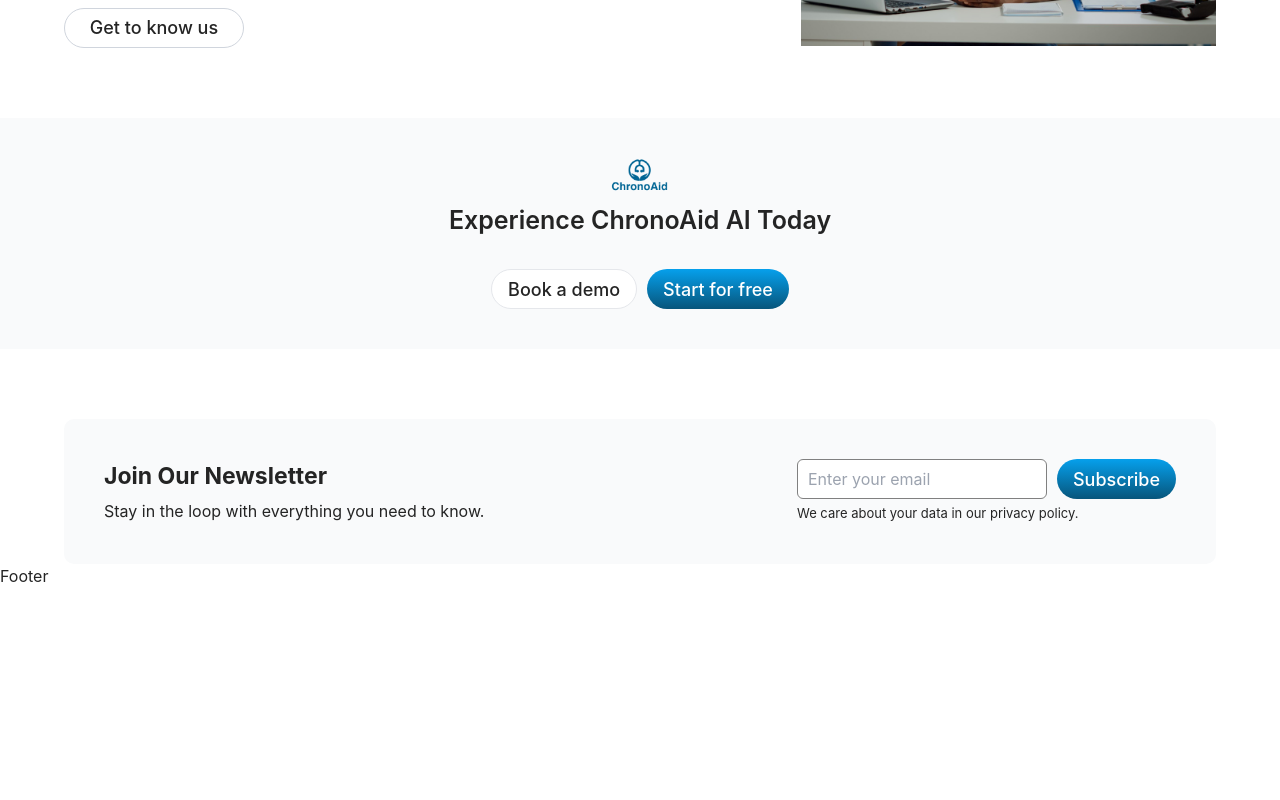
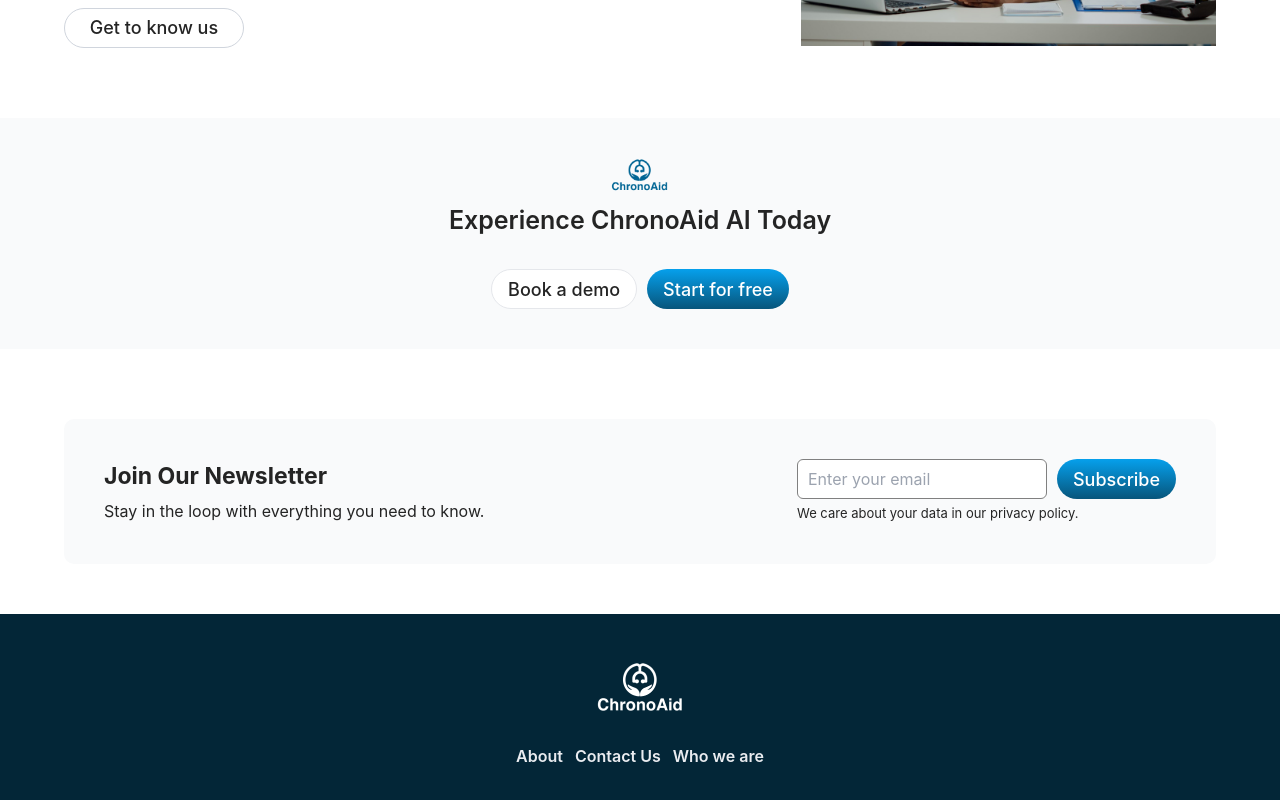
Before and after one commit to Okwoli-Godwin/chronoaid-website, a React (Vite) app in the folder client/: page / in a window 1280 px wide. Shown: the part 2164-2964 px from the top of the page. Before the commit the page ends 2752 px from the top, so only its background shows below. Built offline with nearby package versions, Linux system fonts and the light colour scheme.

Commit message:
feat: started footer

```diff
--- a/client/src/components/Static/Footer.tsx
+++ b/client/src/components/Static/Footer.tsx
@@ -1,8 +1,18 @@
-
+import logo from "../../assets/logo-white.png"
 
 const Footer = () => {
   return (
-    <div>Footer</div>
+    <section className="h-[250px] bg-[#032637] p-12 mt-[50px]">
+       <div className="flex flex-col justify-center items-center">
+         <img src={logo} alt='chronoAid Ai' />
+         <div className='flex flex-row space-x-3 mt-8'>
+          <p className="text-[16px] font-semibold leading-[24px] text-[#EAECF0]" >About</p>
+          <p className="text-[16px] font-semibold leading-[24px] text-[#EAECF0]">Contact Us</p>
+          <p className="text-[16px] font-semibold leading-[24px] text-[#EAECF0]">Who we are</p>
+         </div>
+       </div>
+
+    </section>
   )
 }
 
```
Also changed, not shown: client/src/assets/logo-white.png (added).
